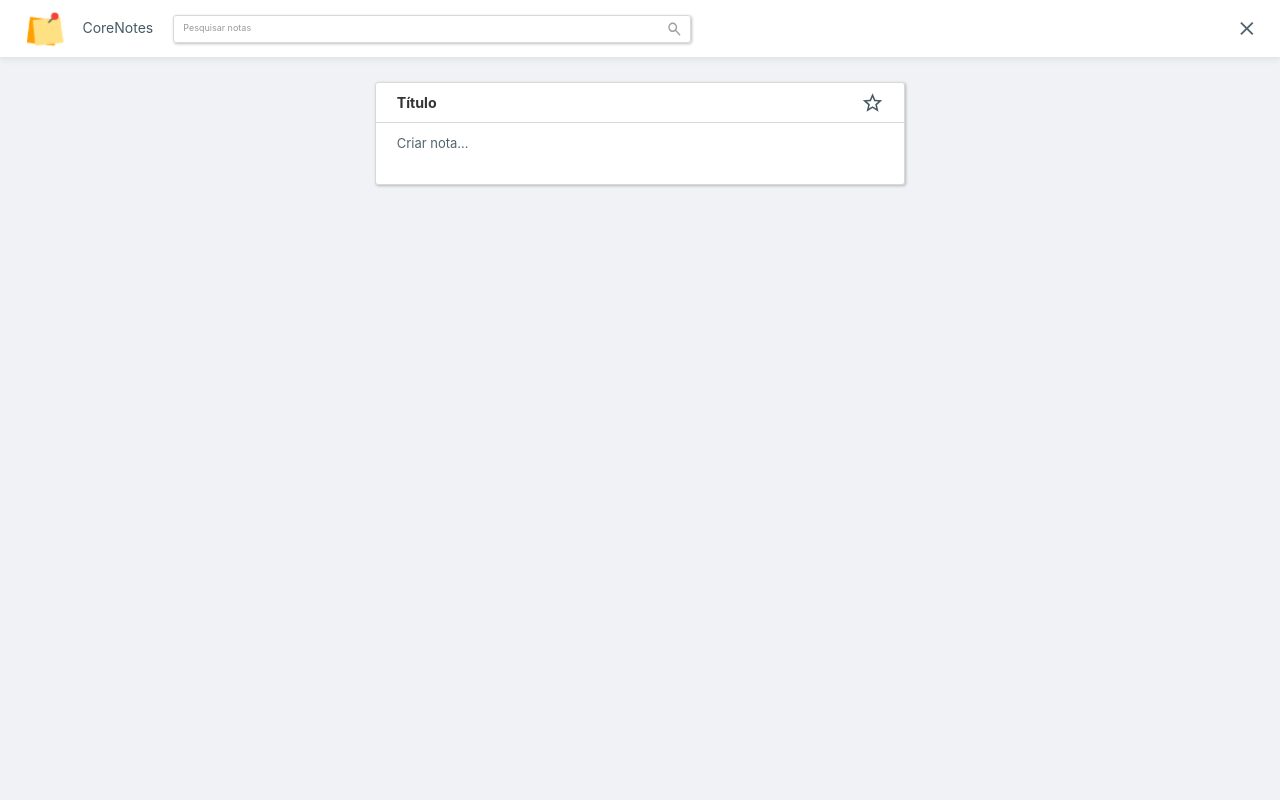
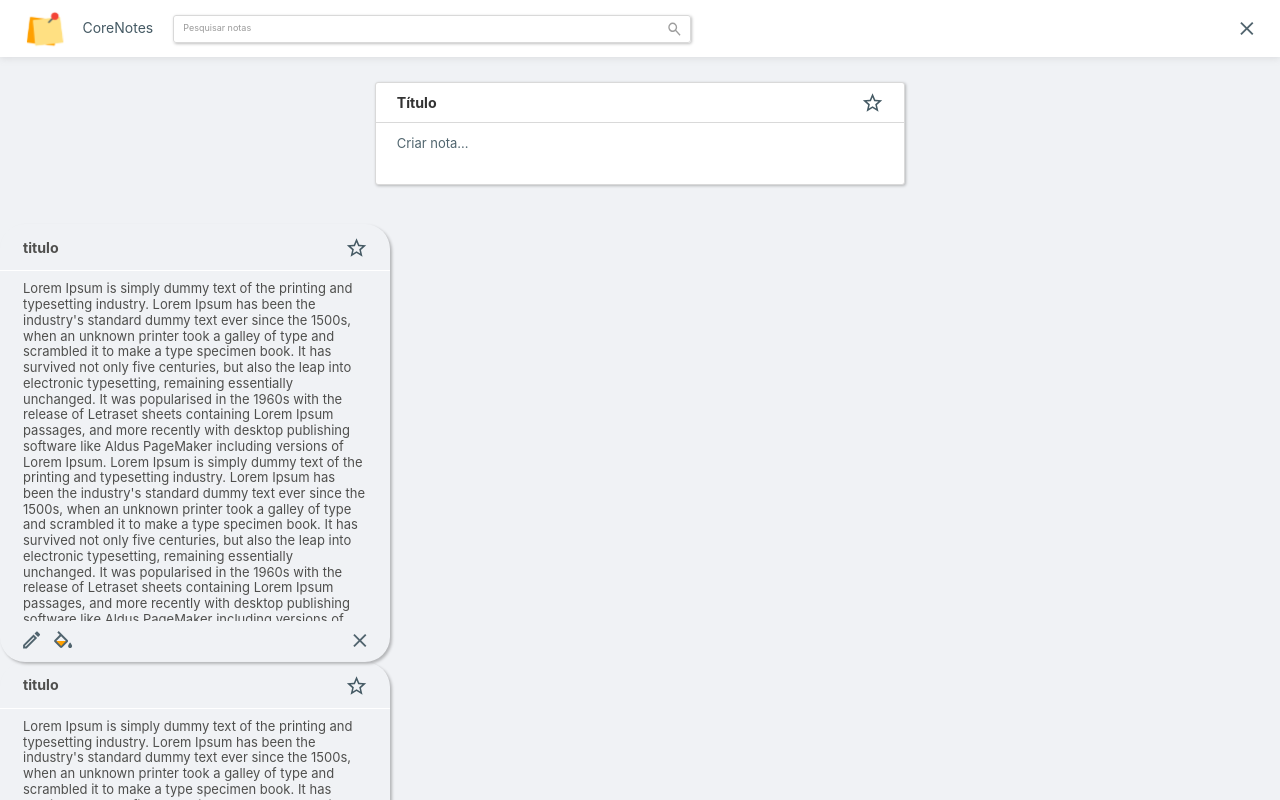
Before and after one commit to rodrigojsdeveloper/corenote, a React (Vite) app in the folder client/: page / in a window 1280 px wide. Shown: the top 800 px of the page. Built offline with nearby package versions, Linux system fonts and the light colour scheme.

Commit message:
feat: create the Note component for now static

```diff
--- a/client/src/App.tsx
+++ b/client/src/App.tsx
@@ -1,11 +1,14 @@
 import CreateNote from "./components/CreateNote";
 import Header from "./components/Header";
+import Note from "./components/Note";
 
 const App = () => {
   return (
     <>
       <Header />
       <CreateNote />
+      <Note />
+      <Note />
     </>
   );
 };
--- /dev/null
+++ b/client/src/components/Note/index.tsx
@@ -0,0 +1,85 @@
+import star from "../../assets/star.svg";
+
+import { Container } from "./style";
+import x from "../../assets/x.svg";
+
+const Note = () => {
+  return (
+    <Container>
+      <div className="headerNote">
+        <h2>titulo</h2>
+
+        <img src={star} alt="Estrela" />
+      </div>
+
+      <div className="containerNote">
+        <p>
+          Lorem Ipsum is simply dummy text of the printing and typesetting
+          industry. Lorem Ipsum has been the industry's standard dummy text ever
+          since the 1500s, when an unknown printer took a galley of type and
+          scrambled it to make a type specimen book. It has survived not only
+          five centuries, but also the leap into electronic typesetting,
+          remaining essentially unchanged. It was popularised in the 1960s with
+          the release of Letraset sheets containing Lorem Ipsum passages, and
+          more recently with desktop publishing software like Aldus PageMaker
+          including versions of Lorem Ipsum. Lorem Ipsum is simply dummy text of
+          the printing and typesetting industry. Lorem Ipsum has been the
+          industry's standard dummy text ever since the 1500s, when an unknown
+          printer took a galley of type and scrambled it to make a type specimen
+          book. It has survived not only five centuries, but also the leap into
+          electronic typesetting, remaining essentially unchanged. It was
+          popularised in the 1960s with the release of Letraset sheets
+          containing Lorem Ipsum passages, and more recently with desktop
+          publishing software like Aldus PageMaker including versions of Lorem
+          Ipsum. Lorem Ipsum is simply dummy text of the printing and
+          typesetting industry. Lorem Ipsum has been the industry's standard
+          dummy text ever since the 1500s, when an unknown printer took a galley
+          of type and scrambled it to make a type specimen book. It has survived
+          not only five centuries, but also the leap into electronic
+          typesetting, remaining essentially unchanged. It was popularised in
+          the 1960s with the release of Letraset sheets containing Lorem Ipsum
+          passages, and more recently with desktop publishing software like
+          Aldus PageMaker including versions of Lorem Ipsum.
+        </p>
+
+        <div className="contentNote">
+          <div className="divIcons">
+            <svg
+              xmlns="http://www.w3.org/2000/svg"
+              width="18"
+              height="18"
+              viewBox="0 0 18 18"
+              fill="none"
+            >
+              <path
+                d="M10.5498 6.16667L11.4376 7.05444L2.86203 15.6111H1.99314V14.7422L10.5498 6.16667ZM13.9498 0.5C13.7137 0.5 13.4681 0.594444 13.2887 0.773889L11.5604 2.50222L15.102 6.04389L16.8304 4.31556C17.1987 3.94722 17.1987 3.33333 16.8304 2.98389L14.6204 0.773889C14.4315 0.585 14.1954 0.5 13.9498 0.5ZM10.5498 3.51278L0.104248 13.9583V17.5H3.64591L14.0915 7.05444L10.5498 3.51278Z"
+                fill="#51646E"
+              />
+            </svg>
+
+            <svg
+              xmlns="http://www.w3.org/2000/svg"
+              width="19"
+              height="18"
+              viewBox="0 0 19 18"
+              fill="none"
+            >
+              <path
+                d="M16.1011 11.5468C16.1011 11.5468 14.1011 13.7168 14.1011 15.0468C14.1011 15.5772 14.3118 16.086 14.6869 16.461C15.062 16.8361 15.5707 17.0468 16.1011 17.0468C16.6316 17.0468 17.1403 16.8361 17.5153 16.461C17.8904 16.086 18.1011 15.5772 18.1011 15.0468C18.1011 13.7168 16.1011 11.5468 16.1011 11.5468ZM2.31113 10.0468L7.10113 5.25681L11.8911 10.0468M13.6611 8.98681L4.72113 0.046814L3.31113 1.45681L5.69113 3.83681L0.541133 8.98681C-0.0488672 9.54681 -0.0488672 10.5168 0.541133 11.1068L6.04113 16.6068C6.33113 16.8968 6.72113 17.0468 7.10113 17.0468C7.48113 17.0468 7.87113 16.8968 8.16113 16.6068L13.6611 11.1068C14.2511 10.5168 14.2511 9.54681 13.6611 8.98681Z"
+                fill="#51646E"
+              />
+              <path
+                d="M7.17009 15.0439L2.34009 10H11.9075L7.17009 15.0439Z"
+                fill="#FFA000"
+              />
+            </svg>
+          </div>
+
+          <img src={x} alt="Fechar" />
+        </div>
+      </div>
+    </Container>
+  );
+};
+
+export default Note;
--- /dev/null
+++ b/client/src/components/Note/style.ts
@@ -0,0 +1,67 @@
+import styled from "styled-components";
+
+const Container = styled.div`
+  width: 100%;
+  max-width: 390px;
+  height: 437.59px;
+
+  border-radius: 25px;
+  box-shadow: 2px 2px 3px 0px var(--color-black);
+
+  .headerNote {
+    width: 100%;
+    height: 47px;
+
+    display: flex;
+    flex-direction: row;
+    justify-content: space-between;
+    align-items: center;
+
+    padding: 15px 23px;
+    border-bottom: 1px solid var(--color-white);
+
+    & > h2 {
+      font-weight: 700;
+      font-size: 14.2px;
+      line-height: 17.19px;
+
+      color: var(--gray-800);
+    }
+  }
+
+  .containerNote {
+    padding: 10px 23px;
+
+    & > p {
+      height: 340px;
+
+      font-weight: 400;
+      font-size: 13px;
+      line-height: 15.73px;
+      color: var(--gray-800);
+
+      overflow-y: auto;
+    }
+
+    .contentNote {
+      display: flex;
+      flex-direction: row;
+      justify-content: space-between;
+      align-items: center;
+
+      padding-top: 10px;
+
+      .divIcons {
+        width: 100%;
+        max-width: 50px;
+
+        display: flex;
+        flex-direction: row;
+        justify-content: space-between;
+        align-items: center;
+      }
+    }
+  }
+`;
+
+export { Container };
--- a/client/src/styles/global.ts
+++ b/client/src/styles/global.ts
@@ -23,6 +23,7 @@ export default createGlobalStyle`
 		--gray-500: #9A9A9A;
     --gray-600: #333333;
     --gray-700: #95959540;
+		--gray-800: #4F4F4D;
 
     --transparent: transparent;
 	}
@@ -50,6 +51,6 @@ export default createGlobalStyle`
 
 	::-webkit-scrollbar-thumb {
 		border-radius: 0.5px;
-		background-color: var(--grey-600);
+		background-color: var(--gray-700);
 	}
 `;
```
